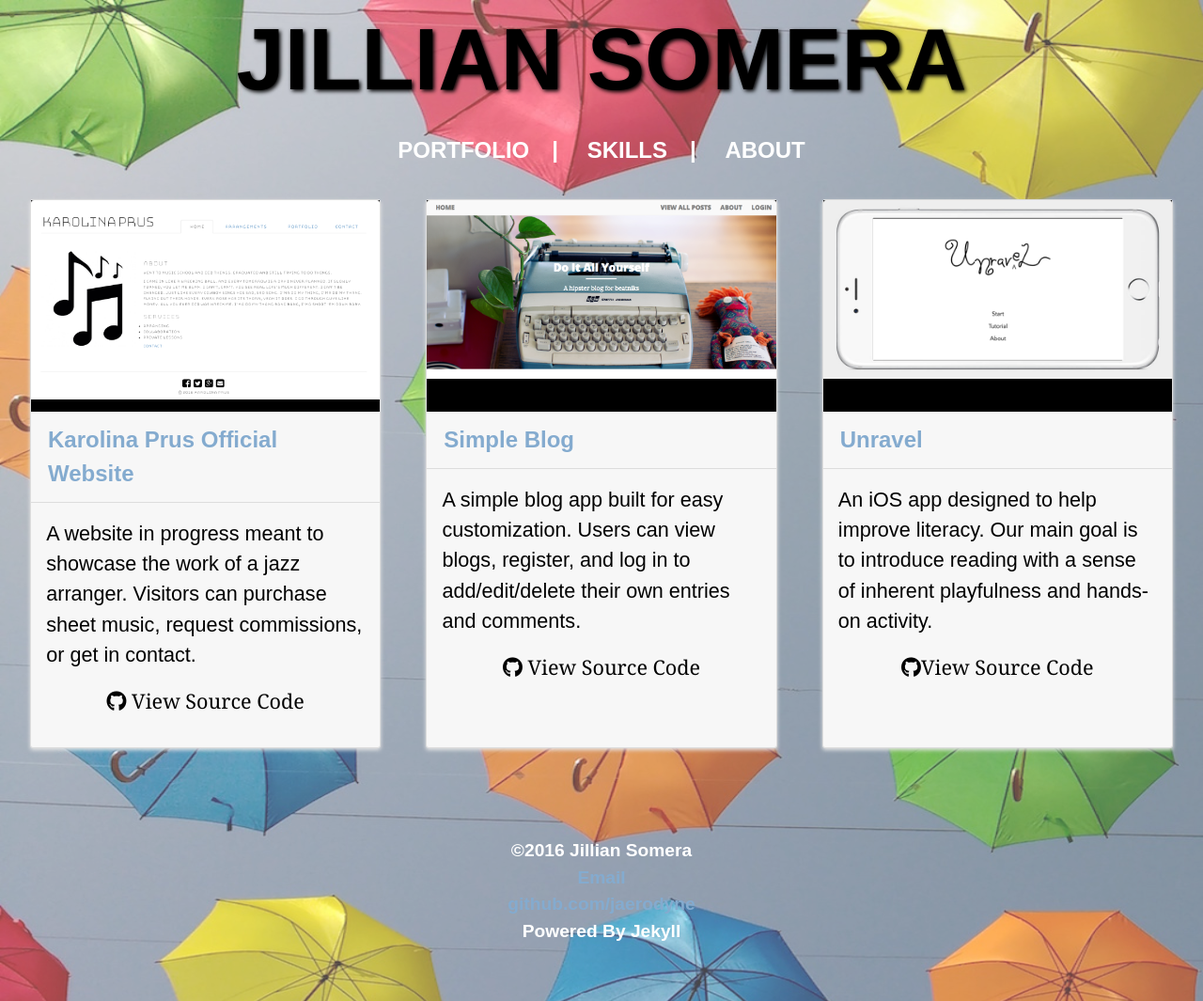
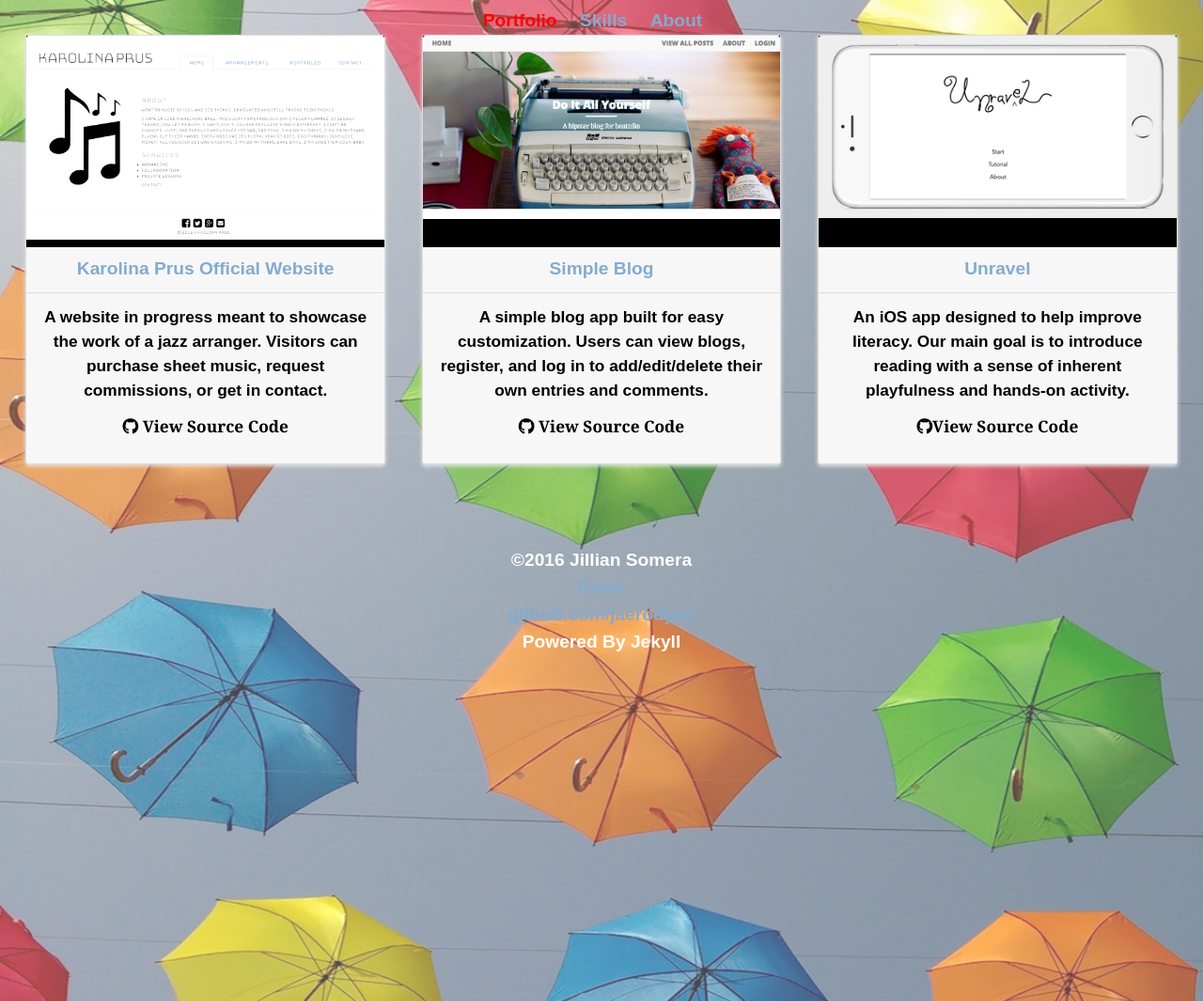
Before and after one commit to jaerodyne/jaerodyne.github.io, a Jekyll site: the page built from index.html, in a window 1280 px wide. Shown: the whole page at 94% size. Built offline with Jekyll 4.4.1, drawn with Linux system fonts in a browser that asks for light colours; nearby versions of some CDN libraries; some web fonts are replaced.

Commit message:
Create nav tabs

```diff
--- a/_includes/header.html
+++ b/_includes/header.html
@@ -1,4 +1,4 @@
-<nav>
+<!-- <nav>
 	<div class="home">
 		<h1 class="animated fadeIn name">Jillian Somera</h1>
       <ul class="home-nav">
@@ -7,4 +7,136 @@
         <li><a href="/about">About</a></li>
       </ul>
 	</div>
+</nav> -->
+
+<nav>
+	<ul class="accordion-tabs">
+	  <li class="tab-header-and-content">
+	    <a href="/portfolio" class="is-active tab-link">Portfolio</a>
+	    <div class="tab-content">
+	      <div class="cards">
+	        <div class="card">
+	          <div class="card-image">
+	            <a href="http://kp-official-website.wjtwtpf44i.us-east-2.elasticbeanstalk.com/"><img src="../public/img/kpowb-screenshot.png" alt=""></a>
+	          </div>
+	          <div class="card-header">
+	            <a href="http://kp-official-website.wjtwtpf44i.us-east-2.elasticbeanstalk.com/">Karolina Prus Official Website</a>
+	          </div>
+	          <div class="card-copy">
+	            <p>A website in progress meant to showcase the work of a jazz arranger. Visitors can purchase sheet music, request commissions, or get in contact.
+	      			<div class="git-style">
+	          		<i class="fa fa-github"></i> <a href="https://github.com/jaerodyne/kp-official-website">View Source Code</a>
+	      			</div>
+	            </p>
+	          </div>
+	        </div>
+
+	        <div class="card">
+	          <div class="card-image">
+	            <a href="https://obscure-meadow-44821.herokuapp.com/"><img src="../public/img/simple-blog-screenshot.png" alt=""></a>
+	          </div>
+	          <div class="card-header">
+	            <a href="https://obscure-meadow-44821.herokuapp.com/">Simple Blog</a>
+	          </div>
+	          <div class="card-copy">
+	            <p>A simple blog app built for easy customization. Users can view blogs, register, and log in to add/edit/delete their own entries and comments.</p>
+	      			<div class="git-style">
+	          		<i class="fa fa-github"></i> <a href="https://github.com/jaerodyne/jaerodyne-rails-blog">View Source Code</a>
+	      			</div>
+	          </div>
+	        </div>
+
+	        <div class="card">
+	          <div class="card-image">
+	            <img src="../public/img/unravel-mockup.png" alt="">
+	          </div>
+	          <div class="card-header">
+	            <a href="https://github.com/jaerodyne/unravel-ios">Unravel</a>
+	          </div>
+	          <div class="card-copy">
+	            <p>An iOS app designed to help improve literacy. Our main goal is to introduce reading with a sense of inherent playfulness and hands-on activity.</p>
+	      			<div class="git-style">
+	          		<i class="fa fa-github"></i><a href="https://github.com/jaerodyne/unravel-ios">View Source Code</a>
+	      			</div>
+	          </div>
+	        </div>
+	      </div>
+	    </div>
+	  </li>
+	  <li class="tab-header-and-content">
+	    <a href="/skills" class="tab-link">Skills</a>
+	    <div class="tab-content">
+	      <div class="skills">
+	      <!-- 	<ul class="skills-list">
+	      		<li><img src="/css/img/html5.png" alt=""></li>
+	      		<li><img src="/css/img/css3.png" alt=""></li>
+	      		<li><img src="/css/img/js.png" alt=""></li>
+	      		<li>HTML5</li>
+	      		<li>CSS3</li>
+	      		<li>Javascript</li>
+	      	</ul>
+	      	<ul class="skills-list">
+	      		<li><img src="/css/img/jquery.png" alt=""></li>
+	      		<li><img src="/css/img/ps.png" alt=""></li>
+	      		<li><img src="/css/img/illustrator.jpg" alt=""></li>
+	      		<li>jQuery</li>
+	      		<li>Photoshop</li>
+	      		<li>Illustrator</li>
+	      	</ul> -->
+
+	      	<ul class="skills-list">
+	      		<li>Ruby</li>
+	      		<li>Ruby on Rails</li>
+	      		<li>HTML 5/CSS</li>
+	      	</ul>
+
+	      	<ul>
+	      		<li>SCSS</li>
+	      		<li>Javascript</li>
+	      		<li>AJAX</li>
+	      	</ul>
+
+	      	<ul>
+	      		<li>jQuery</li>
+	      		<li>Swift</li>
+	      		<li>SQL/PostgreSQL</li>
+	      	</ul>
+
+	      	<ul>
+	      		<li>Git/Github</li>
+	      		<li>Bootstrap/Materialize</li>
+	      		<li>Bourbon/Refills/Neat/Bitters</li>
+	      	</ul>
+
+	      	<ul>
+	      		<li>Photoshop/Illustrator</li>
+	      		<li>Pair Programming</li>
+	      		<li>Agile Methodologies</li>
+	      	</ul>
+
+	      	<ul>
+	      		<li>RSpec</li>
+	      		<li>Test Driven Development Sinatra</li>
+	      	</ul>
+
+	      	<p><a href="">View a Complete Resume</p></
+	    </div>
+	  </li>
+	  <li class="tab-header-and-content">
+	    <a href="/about" class="tab-link">About</a>
+	    <div class="tab-content">
+	      <div class="side-image">
+	        <div class="images-wrapper"></div>
+	          <div class="side-image-content">
+	            <h4>About</h4>
+	            <h1>A short bio</h1>
+	            <p>Jillian is a recent Dev Bootcamp graduate who is focused on front-end web and iOS development. She is currently learning React and expanding her iOS knowledge to include Objective-C.</p>
+	      			<p>
+	      			In her spare time, she plays around Chicago with her band, Jillian Somera and the Beta Option. She also makes people watch her play guitar on her <a href="https://www.youtube.com/user/MiscellaneousJill">Youtube</a> channel. You can find more info about her musical exploits <a href="http://jilliansomera.com"> here. </a>
+	      			</p>
+	        </div>
+	      </div>
+	    </div>
+	  </li>
+	</ul>
 </nav>
--- /dev/null
+++ b/_sass/_nav.scss
@@ -0,0 +1,36 @@
+.accordion-tabs {
+  $large-screen: 50em !default;
+
+  @include clearfix;
+  padding: 0;
+
+  .tab-header-and-content {
+    list-style: none;
+
+    @include media($large-screen) {
+      display: inline;
+    }
+  }
+
+  .tab-link {
+    display: block;
+    padding-right: 1em;
+
+    @include media($large-screen) {
+      display: inline-block;
+    }
+  }
+
+  .is-active {
+    color: #ff0000;
+  }
+
+  .tab-content {
+    display: none;
+    width: 100%;
+
+    @include media($large-screen) {
+      float: left;
+    }
+  }
+}
--- a/index.html
+++ b/index.html
@@ -2,7 +2,7 @@
 layout: default
 title: Jillian Somera's Portfolio
 ---
-
+<!--
 <div class="cards">
   <div class="card">
     <div class="card-image">
@@ -50,3 +50,4 @@ title: Jillian Somera's Portfolio
     </div>
   </div>
 </div>
+ -->
--- a/public/css/main.scss
+++ b/public/css/main.scss
@@ -6,4 +6,5 @@
 	  "neat/neat",
 	  "base/base",
 	  "layout",
+	  "nav",
 	  "cards"
--- a/public/js/main.js
+++ b/public/js/main.js
@@ -1 +1,18 @@
-console.log('Working javascript')
+$(document).ready(function () {
+  $('.accordion-tabs').each(function(index) {
+    $(this).children('li').first().children('a').addClass('is-active').next().addClass('is-open').show();
+  });
+  $('.accordion-tabs').on('click', 'li > a.tab-link', function(event) {
+    if (!$(this).hasClass('is-active')) {
+      event.preventDefault();
+      var accordionTabs = $(this).closest('.accordion-tabs');
+      accordionTabs.find('.is-open').removeClass('is-open').hide();
+
+      $(this).next().toggleClass('is-open').toggle();
+      accordionTabs.find('.is-active').removeClass('is-active');
+      $(this).addClass('is-active');
+    } else {
+      event.preventDefault();
+    }
+  });
+});
```
